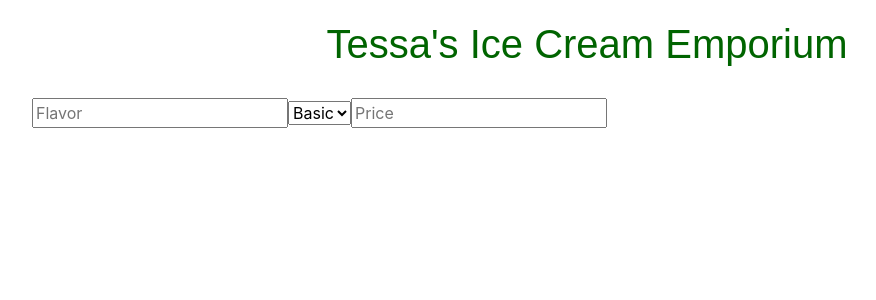
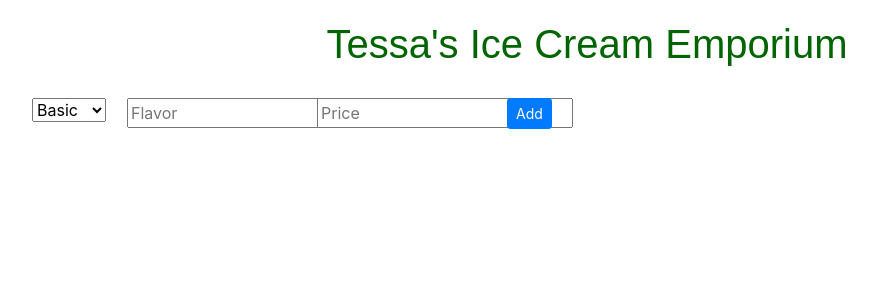
Before and after one commit to tessasullivan/ice-cream-emporium, a React (Create React App) app: page /add in a window 1280 px wide. Shown: the top 300 px of the page, without its empty margins (53-929 px from the left). Built offline with nearby package versions, Linux system fonts and the light colour scheme.

Commit message:
Added IceCreamImage component but decided against using it for the time being

```diff
--- a/src/App.js
+++ b/src/App.js
@@ -2,6 +2,7 @@ import React, { Component } from "react";
 import { Route, Switch, Redirect } from "react-router-dom";
 import "./App.css";
 import IceCream from "./components/IceCream";
+// import IceCreamImage from "./components/IceCreamImage";
 import IceCreamForm from "./components/IceCreamForm";
 import StoreHeader from "./components/storeHeader";
 
@@ -15,6 +16,7 @@ class App extends Component {
             <Route path="/add" component={IceCreamForm} />
             <Route path="/" component={IceCream} />
           </Switch>
+          {/* <IceCreamImage/> */}
         </main>
       </React.Fragment>
     );
--- a/src/components/IceCream.jsx
+++ b/src/components/IceCream.jsx
@@ -60,7 +60,7 @@ class IceCream extends Component {
     const { sortColumn, pageSize, currentPage } = this.state;
     const { totalCount, data: flavors } = this.getPagedData();
     var imgStyle = {
-      transform: "translateX(px) translateY(30px)",
+      transform: "translateY(40px)",
       maxWidth: "250px"
     };
     return (
--- a/src/components/IceCreamForm.jsx
+++ b/src/components/IceCreamForm.jsx
@@ -1,19 +1,38 @@
-import React, {Component} from 'react';
-
+import React, { Component } from "react";
 
 class IceCreamForm extends Component {
   render() {
     return (
       <React.Fragment>
         <form>
-          <input type="text" placeholder="Flavor"/>
-          <select>
-            <option name="type" value="basic">Basic</option>
-          </select>
-          <input type="text" placeholder="Price"/>
+          <div className="row">
+            <div className="col-1">
+              <select>
+                <option name="type" value="basic">
+                  Basic
+                </option>
+                <option name="type" value="deluxe">
+                  Deluxe
+                </option>
+              </select>
+            </div>
+            <div className="col-2">
+          <input type="text" placeholder="Flavor" id="flavor"/>
+
+            </div>
+            <div className="col-2">
+
+          <input type="text" placeholder="Price" id="price"/>
+            </div>
+            <div className="col-2">
+
+          <button className="btn btn-primary btn-sm">Add</button>
+            </div>
+          </div>
+
         </form>
       </React.Fragment>
-     );
+    );
   }
 }
 
```
Also changed, not shown: src/components/IceCreamImage.jsx (added, +20 -0 lines).
